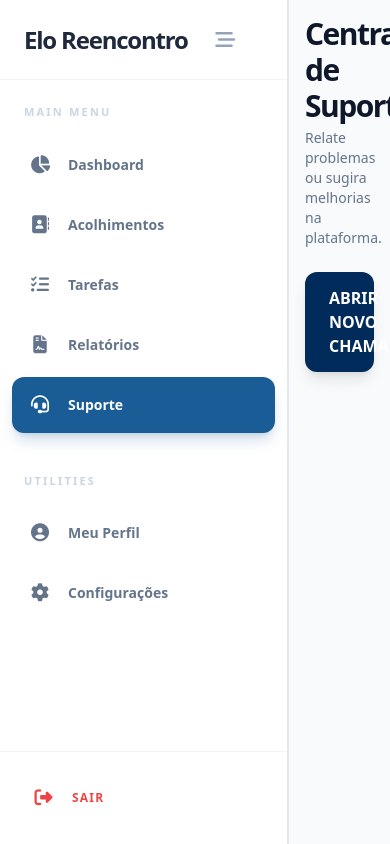
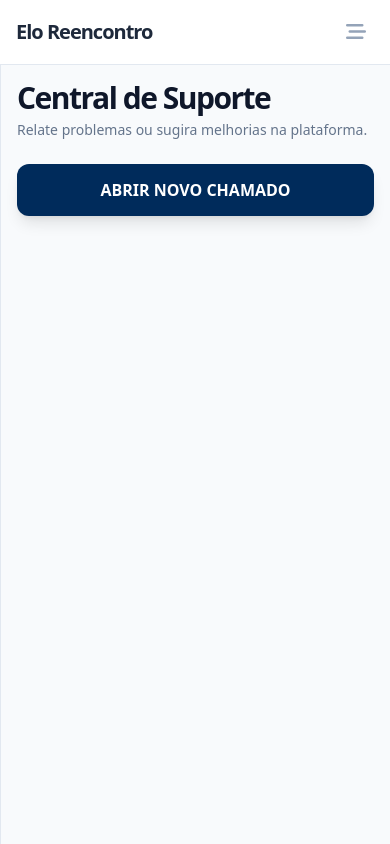
Before and after one commit to guibatist/elo-reencontro-crm, a Flask app: page /workbench/chamados in a window 390 px wide. Run offline with Flask 3, Linux system fonts and the light colour scheme; the visitor is signed in with stand-in values (Sample User, id 1); data that the repository does not hold is empty; some libraries are stand-ins or nearby versions.

Commit message:
Fix: Sidebar e NavBar para Mobile

```diff
--- a/templates/crm/base.html
+++ b/templates/crm/base.html
@@ -41,7 +41,7 @@
 
         {% include 'crm/sidebar.html' %}
 
-        <main class="flex-1 overflow-y-auto bg-slate-50 sidebar-transition relative border-l border-slate-200">
+        <main class="flex-1 overflow-y-auto bg-slate-50 sidebar-transition relative border-l border-slate-200 pt-16 md:pt-0">
             {% block content %}{% endblock %}
         </main>
 
--- a/templates/crm/sidebar.html
+++ b/templates/crm/sidebar.html
@@ -1,63 +1,159 @@
-<aside
-    class="h-screen flex flex-col sidebar-transition relative z-40 bg-white border-r border-slate-200"
-    :class="isCollapsed ? 'w-20' : 'w-72'"
->
-    <div class="h-20 flex items-center justify-between px-6 border-b border-slate-100">
-        <div x-show="!isCollapsed" x-transition.opacity class="flex items-center gap-3">
-            <span class="font-black text-2xl text-slate-800 tracking-tighter">Elo Reencontro</span>
-        </div>
-
+<!-- ═══════════════════════════════════════════════════════
+     MOBILE NAVBAR  (visível apenas em telas < 768px)
+═══════════════════════════════════════════════════════ -->
+<nav class="md:hidden fixed top-0 left-0 right-0 z-50 bg-white border-b border-slate-200" x-data="{ mobileOpen: false }">
+    <div class="h-16 flex items-center justify-between px-4">
+        <span class="font-black text-xl text-slate-800 tracking-tighter">Elo Reencontro</span>
         <button
-            @click="isCollapsed = !isCollapsed; localStorage.setItem('sidebarCollapsed', isCollapsed)"
-            class="p-2 hover:bg-slate-50 rounded-lg transition text-slate-400 group mx-auto"
+            @click="mobileOpen = !mobileOpen"
+            class="p-2 rounded-lg text-slate-400 hover:bg-slate-50 hover:text-elo-blue transition"
+            :aria-expanded="mobileOpen"
+            aria-label="Abrir menu"
         >
-            <i class="fa-solid fa-bars-staggered text-xl group-hover:text-elo-blue"></i>
+            <i class="fa-solid text-xl" :class="mobileOpen ? 'fa-xmark' : 'fa-bars-staggered'"></i>
         </button>
     </div>
 
-    <div class="flex-1 py-6 space-y-10 overflow-y-auto scroller-navy">
+    <!-- Drawer -->
+    <div
+        x-show="mobileOpen"
+        x-transition:enter="transition ease-out duration-200"
+        x-transition:enter-start="opacity-0 -translate-y-2"
+        x-transition:enter-end="opacity-100 translate-y-0"
+        x-transition:leave="transition ease-in duration-150"
+        x-transition:leave-start="opacity-100 translate-y-0"
+        x-transition:leave-end="opacity-0 -translate-y-2"
+        @click.outside="mobileOpen = false"
+        class="border-t border-slate-100 bg-white"
+        x-cloak
+    >
+        <div class="px-3 py-4 space-y-1">
 
-        <div class="space-y-4">
-            <p x-show="!isCollapsed" class="px-6 text-[11px] font-black text-slate-300 uppercase tracking-[0.2em] whitespace-nowrap">Main Menu</p>
-            <nav class="px-3 space-y-1">
+            <p class="px-3 pb-1 text-[10px] font-black text-slate-300 uppercase tracking-[0.2em]">Main Menu</p>
 
+            <template x-for="item in [
+                { name: 'Dashboard',    icon: 'fa-chart-pie',      url: '/workbench/dashboard' },
+                { name: 'Acolhimentos', icon: 'fa-address-book',   url: '/workbench/acolhimentos' },
+                { name: 'Tarefas',      icon: 'fa-list-check',     url: '/workbench/tarefas' },
+                { name: 'Relatórios',   icon: 'fa-file-contract',  url: '/workbench/relatorios' },
+                { name: 'Suporte',      icon: 'fa-headset',        url: '/workbench/chamados' }
+            ]">
+                <a :href="item.url"
+                   @click="mobileOpen = false"
+                   class="flex items-center gap-3 px-3 py-3 rounded-xl font-bold text-sm transition-all"
+                   :class="window.location.pathname.includes(item.url)
+                       ? 'bg-elo-blue text-white shadow-md'
+                       : 'text-slate-500 hover:bg-slate-50 hover:text-elo-blue'">
+                    <i class="fa-solid text-base w-5 text-center" :class="item.icon"></i>
+                    <span x-text="item.name"></span>
+                </a>
+            </template>
+
+            <div class="my-2 border-t border-slate-100"></div>
+            <p class="px-3 pb-1 text-[10px] font-black text-slate-300 uppercase tracking-[0.2em]">Utilities</p>
+
+            <a href="/workbench/perfil" @click="mobileOpen = false"
+               class="flex items-center gap-3 px-3 py-3 rounded-xl font-bold text-sm text-slate-500 hover:bg-slate-50 hover:text-elo-blue transition-all">
+                <i class="fa-solid fa-circle-user text-base w-5 text-center"></i>
+                <span>Meu Perfil</span>
+            </a>
+            <a href="/workbench/configuracoes" @click="mobileOpen = false"
+               class="flex items-center gap-3 px-3 py-3 rounded-xl font-bold text-sm text-slate-500 hover:bg-slate-50 hover:text-elo-blue transition-all">
+                <i class="fa-solid fa-gear text-base w-5 text-center"></i>
+                <span>Configurações</span>
+            </a>
+
+            <div class="my-2 border-t border-slate-100"></div>
+
+            <a href="/logout"
+               class="flex items-center gap-3 px-3 py-3 rounded-xl font-black text-xs uppercase tracking-widest text-red-500 hover:bg-red-50 transition-all">
+                <i class="fa-solid fa-right-from-bracket text-base w-5 text-center"></i>
+                <span>Sair</span>
+            </a>
+        </div>
+    </div>
+</nav>
+
+<!-- Espaçador mobile: empurra o conteúdo abaixo da navbar fixa -->
+<div class="md:hidden h-16 flex-shrink-0"></div>
+
+
+<!-- ═══════════════════════════════════════════════════════
+     DESKTOP SIDEBAR  (visível apenas em telas ≥ 768px)
+═══════════════════════════════════════════════════════ -->
+<aside
+    class="hidden md:flex h-screen flex-col sidebar-transition flex-shrink-0 bg-white border-r border-slate-200 relative z-40"
+    :class="isCollapsed ? 'w-20' : 'w-72'"
+>
+    <!-- Header -->
+    <div class="h-20 flex items-center justify-between px-4 border-b border-slate-100 flex-shrink-0">
+        <div x-show="!isCollapsed" x-transition.opacity class="overflow-hidden">
+            <span class="font-black text-2xl text-slate-800 tracking-tighter whitespace-nowrap">Elo Reencontro</span>
+        </div>
+        <button
+            @click="isCollapsed = !isCollapsed; localStorage.setItem('sidebarCollapsed', isCollapsed)"
+            class="p-2 hover:bg-slate-50 rounded-lg transition text-slate-400 hover:text-elo-blue ml-auto flex-shrink-0"
+            aria-label="Recolher menu"
+        >
+            <i class="fa-solid fa-bars-staggered text-xl"></i>
+        </button>
+    </div>
+
+    <!-- Body -->
+    <div class="flex-1 py-6 space-y-8 overflow-y-auto scroller-navy">
+
+        <div class="space-y-1">
+            <p x-show="!isCollapsed" x-cloak class="px-6 pb-1 text-[10px] font-black text-slate-300 uppercase tracking-[0.2em] whitespace-nowrap">Main Menu</p>
+            <nav class="px-3 space-y-0.5">
                 <template x-for="item in [
-                    { name: 'Dashboard', icon: 'fa-chart-pie', url: '/workbench/dashboard' },
-                    { name: 'Acolhimentos', icon: 'fa-address-book', url: '/workbench/acolhimentos' },
-                    { name: 'Tarefas', icon: 'fa-list-check', url: '/workbench/tarefas' },
-                    { name: 'Relatórios', icon: 'fa-file-contract', url: '/workbench/relatorios' },
-                    { name: 'Suporte', icon: 'fa-headset', url: '/workbench/chamados' }
+                    { name: 'Dashboard',    icon: 'fa-chart-pie',      url: '/workbench/dashboard' },
+                    { name: 'Acolhimentos', icon: 'fa-address-book',   url: '/workbench/acolhimentos' },
+                    { name: 'Tarefas',      icon: 'fa-list-check',     url: '/workbench/tarefas' },
+                    { name: 'Relatórios',   icon: 'fa-file-contract',  url: '/workbench/relatorios' },
+                    { name: 'Suporte',      icon: 'fa-headset',        url: '/workbench/chamados' }
                 ]">
                     <a :href="item.url"
-                       class="flex items-center gap-4 px-4 py-3.5 rounded-xl font-bold text-sm transition-all duration-200 group relative"
-                       :class="window.location.pathname.includes(item.url) ? 'bg-elo-blue text-white shadow-lg shadow-elo-blue/20' : 'text-slate-500 hover:bg-slate-50 hover:text-elo-blue'">
-                        <i class="fa-solid text-lg min-w-[24px] text-center" :class="item.icon"></i>
-                        <span x-show="!isCollapsed" class="whitespace-nowrap" x-text="item.name"></span>
+                       class="flex items-center gap-4 px-3 py-3.5 rounded-xl font-bold text-sm transition-all duration-200"
+                       :class="[
+                           window.location.pathname.includes(item.url)
+                               ? 'bg-elo-blue text-white shadow-lg shadow-blue-500/20'
+                               : 'text-slate-500 hover:bg-slate-50 hover:text-elo-blue',
+                           isCollapsed ? 'justify-center' : ''
+                       ]">
+                        <i class="fa-solid text-lg flex-shrink-0 w-6 text-center" :class="item.icon"></i>
+                        <span x-show="!isCollapsed" x-transition.opacity class="whitespace-nowrap" x-text="item.name"></span>
                     </a>
                 </template>
-
             </nav>
         </div>
 
-        <div class="space-y-4">
-            <p x-show="!isCollapsed" class="px-6 text-[11px] font-black text-slate-300 uppercase tracking-[0.2em] whitespace-nowrap">Utilities</p>
-            <nav class="px-3 space-y-1">
-                <a href="/workbench/perfil" class="flex items-center gap-4 px-4 py-3.5 rounded-xl font-bold text-sm text-slate-500 hover:bg-slate-50 transition-all">
-                    <i class="fa-solid fa-circle-user text-lg min-w-[24px] text-center"></i>
-                    <span x-show="!isCollapsed" class="whitespace-nowrap">Meu Perfil</span>
+        <div class="space-y-1">
+            <p x-show="!isCollapsed" x-cloak class="px-6 pb-1 text-[10px] font-black text-slate-300 uppercase tracking-[0.2em] whitespace-nowrap">Utilities</p>
+            <nav class="px-3 space-y-0.5">
+                <a href="/workbench/perfil"
+                   class="flex items-center gap-4 px-3 py-3.5 rounded-xl font-bold text-sm text-slate-500 hover:bg-slate-50 hover:text-elo-blue transition-all"
+                   :class="isCollapsed ? 'justify-center' : ''">
+                    <i class="fa-solid fa-circle-user text-lg flex-shrink-0 w-6 text-center"></i>
+                    <span x-show="!isCollapsed" x-transition.opacity class="whitespace-nowrap">Meu Perfil</span>
                 </a>
-                <a href="/workbench/configuracoes" class="flex items-center gap-4 px-4 py-3.5 rounded-xl font-bold text-sm text-slate-500 hover:bg-slate-50 transition-all">
-                    <i class="fa-solid fa-gear text-lg min-w-[24px] text-center"></i>
-                    <span x-show="!isCollapsed" class="whitespace-nowrap">Configurações</span>
+                <a href="/workbench/configuracoes"
+                   class="flex items-center gap-4 px-3 py-3.5 rounded-xl font-bold text-sm text-slate-500 hover:bg-slate-50 hover:text-elo-blue transition-all"
+                   :class="isCollapsed ? 'justify-center' : ''">
+                    <i class="fa-solid fa-gear text-lg flex-shrink-0 w-6 text-center"></i>
+                    <span x-show="!isCollapsed" x-transition.opacity class="whitespace-nowrap">Configurações</span>
                 </a>
             </nav>
         </div>
+
     </div>
 
-    <div class="p-4 border-t border-slate-100">
-        <a href="/logout" class="flex items-center gap-4 px-4 py-4 rounded-xl font-black text-xs uppercase tracking-widest text-red-500 hover:bg-red-50 transition-all">
-            <i class="fa-solid fa-right-from-bracket text-lg min-w-[24px] text-center"></i>
-            <span x-show="!isCollapsed">Sair</span>
+    <!-- Footer -->
+    <div class="p-4 border-t border-slate-100 flex-shrink-0">
+        <a href="/logout"
+           class="flex items-center gap-4 px-3 py-4 rounded-xl font-black text-xs uppercase tracking-widest text-red-500 hover:bg-red-50 transition-all"
+           :class="isCollapsed ? 'justify-center' : ''">
+            <i class="fa-solid fa-right-from-bracket text-lg flex-shrink-0 w-6 text-center"></i>
+            <span x-show="!isCollapsed" x-transition.opacity class="whitespace-nowrap">Sair</span>
         </a>
     </div>
 </aside>
```
